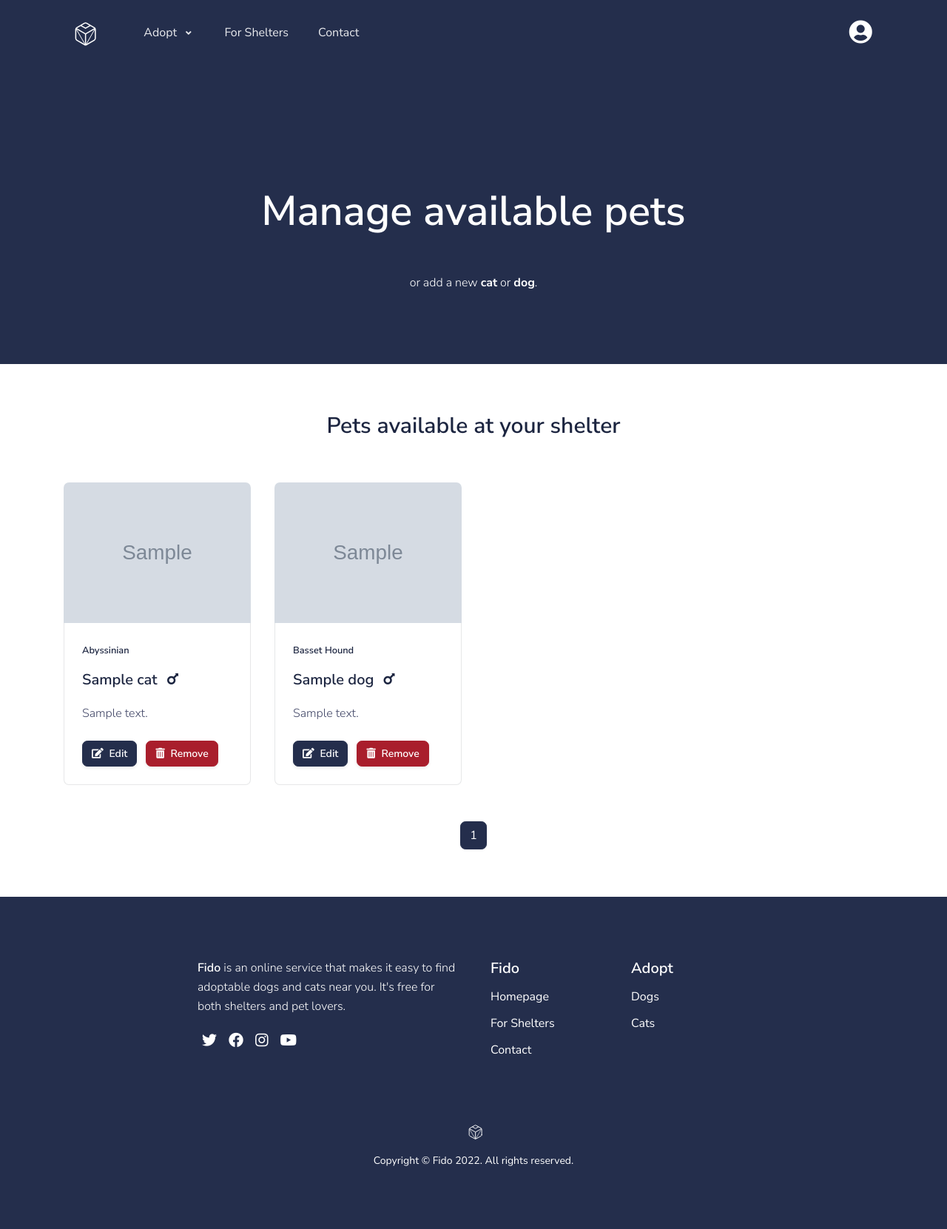
After one commit to estarq/fido, a Django app: page /shelter/pets/ in a window 1280 px wide. The commit adds this page. Shown: the whole page at 74% size. Run offline with Django 4.2, Linux system fonts and the light colour scheme; a user stored in the database is signed in; tables that the repository leaves empty hold one stand-in row (values such as "Sample post"); grey boxes marked "Sample" are stand-in pictures; parts of the project's set-up code (start-up, migrations or seed data) failed here and were passed over; some libraries are stand-ins or nearby versions.

Commit message:
Add a manage pets page

```diff
--- a/fido/templatetags/custom_tags_filters.py
+++ b/fido/templatetags/custom_tags_filters.py
@@ -12,5 +12,6 @@ def format_phone_number(number):
 
 
 @register.filter
-def get_pet_page_url(pet):
-    return 'fido:cat' if pet.__class__.__name__ == 'Cat' else 'fido:dog'
+def get_pet_url(pet, action=''):
+    class_name = str.lower(pet.__class__.__name__)
+    return f'fido:{action}-{class_name}' if action else f'fido:{class_name}'
--- a/fido/urls.py
+++ b/fido/urls.py
@@ -19,6 +19,7 @@ urlpatterns = [
     path('search/dogs/<slug:breed>/<slug:age>/<slug:sex>/<slug:shelter__shelteraddress__state>/',
          views.search_dogs_params),
     path('shelter/<int:pk>/', views.shelter_page, name='shelter'),
+    path('shelter/pets/', views.manage_pets, name='manage-pets'),
     path('shelter/cat/new/', views.new_cat, name='new-cat'),
     path('shelter/dog/new/', views.new_dog, name='new-dog'),
     path('shelter/cat/<int:pk>/edit/', views.edit_cat, name='edit-cat'),
--- a/fido/views.py
+++ b/fido/views.py
@@ -56,17 +56,27 @@ def pet_page(request, pk, model):
 
 def shelter_page(request, pk):
     shelter = get_object_or_404(Shelter.objects.select_related('shelteraddress'), pk=pk)
+    context = {
+        'shelter': shelter,
+        'address': shelter.shelteraddress,
+        'page_obj': page_obj_all_pets(request, shelter),
+    }
+    return render(request, 'fido/shelter.html', context)
+
+
+@login_required
+@shelter_required
+def manage_pets(request):
+    page_obj = page_obj_all_pets(request, request.user.shelter)
+    return render(request, 'fido/manage-pets.html', {'page_obj': page_obj})
+
+
+def page_obj_all_pets(request, shelter):
     cats = Cat.objects.filter(shelter=shelter)
     dogs = Dog.objects.filter(shelter=shelter)
     # cats.union(dogs) makes Dogs appear to be Cats and breaks a custom filter
     pets = sorted(chain(cats, dogs), key=lambda pet: -pet.pk)
-    page_obj = Paginator(pets, 12).get_page(request.GET.get('page'))
-    context = {
-        'shelter': shelter,
-        'address': shelter.shelteraddress,
-        'page_obj': page_obj,
-    }
-    return render(request, 'fido/shelter.html', context)
+    return Paginator(pets, 12).get_page(request.GET.get('page'))
 
 
 def search_cats(request):
@@ -277,6 +287,6 @@ def remove_pet(request, pk, model):
 
     if request.method == 'POST':
         pet.delete()
-        return redirect('fido:homepage')
+        return redirect('fido:manage-pets')
 
     return render(request, 'fido/remove-pet.html', {'pet': pet})
--- a/templates/base.html
+++ b/templates/base.html
@@ -98,6 +98,7 @@
                             {% if shelter_pk %}
                                 <a class="dropdown-item" href="{% url 'fido:shelter' shelter_pk %}">My shelter</a>
                                 <a class="dropdown-item" href="{% url 'fido:edit-shelter' %}">Edit shelter</a>
+                                <a class="dropdown-item" href="{% url 'fido:manage-pets' %}">Manage pets</a>
                                 <a class="dropdown-item" href="{% url 'fido:remove-shelter' %}">Remove shelter</a>
                             {% else %}
                                 <a class="dropdown-item" href="{% url 'fido:new-shelter' %}">New shelter</a>
--- /dev/null
+++ b/templates/fido/manage-pets.html
@@ -0,0 +1,60 @@
+{% extends "base.html" %}
+{% load custom_tags_filters %}
+{% block title %}
+    Manage pets | {{ block.super }}
+{% endblock title %}
+{% block content %}
+    <section class="section section-header pb-5 bg-primary text-white">
+        <div class="container">
+            <div class="row justify-content-center">
+                <div class="col-12 col-xl-8 text-center">
+                    <h1 class="display-2">Manage available pets</h1>
+                    <p class="my-5">
+                        or add a new
+                        <a class="font-weight-bolder" href="{% url 'fido:new-cat' %}">cat</a>
+                        or
+                        <a class="font-weight-bolder" href="{% url 'fido:new-dog' %}">dog</a>.
+                    </p>
+                </div>
+            </div>
+        </div>
+    </section>
+    <section class="my-5">
+        <div class="container">
+            <div class="row justify-content-center pt-3 pb-4">
+                <h1 class="display-4">Pets available at your shelter</h1>
+            </div>
+            <div class="row align-items-center">
+                {% for pet in page_obj %}
+                    <div class="col-6 col-md-4 col-lg-3 pt-4">
+                        <div class="card">
+                            <img src="{{ pet.photo.url }}" class="card-img-top rounded-top" alt="{{ pet }}">
+                            <div class="card-body border border-light rounded-bottom border-top-0">
+                                <span class="h6 icon-tertiary small">{{ pet.breed }}</span>
+                                <h5 class="card-title mt-3">
+                                    {{ pet }}
+                                    <i class="fas {% if pet.sex == 'Male' %}fa-mars{% else %}fa-venus{% endif %} ml-2"></i>
+                                </h5>
+                                <p class="card-text">{{ pet.description|truncatechars:100 }}</p>
+                                <a href="{% url pet|get_pet_url:'edit' pet.pk %}" target="_blank"
+                                   class="btn btn-primary btn-sm mt-2 mr-2">
+                                    <i class="fas fa-edit mr-1"></i>
+                                    Edit
+                                </a>
+                                <a href="{% url pet|get_pet_url:'remove' pet.pk %}" class="btn btn-danger btn-sm mt-2">
+                                    <i class="fas fa-trash-alt mr-1"></i>
+                                    Remove
+                                </a>
+                            </div>
+                        </div>
+                    </div>
+                {% empty %}
+                    <div class="col-12 text-center mt-5">
+                        <p>No results.</p>
+                    </div>
+                {% endfor %}
+            </div>
+            {% include "fido/pagination.html" %}
+        </div>
+    </section>
+{% endblock content %}
--- a/templates/fido/shelter.html
+++ b/templates/fido/shelter.html
@@ -68,7 +68,7 @@
                                     <i class="fas {% if pet.sex == 'Male' %}fa-mars{% else %}fa-venus{% endif %} ml-2"></i>
                                 </h5>
                                 <p class="card-text">{{ pet.description|truncatechars:100 }}</p>
-                                <a href="{% url pet|get_pet_page_url pet.pk %}" target="_blank"
+                                <a href="{% url pet|get_pet_url pet.pk %}" target="_blank"
                                    class="btn btn-primary btn-sm">
                                     Details
                                 </a>
```
